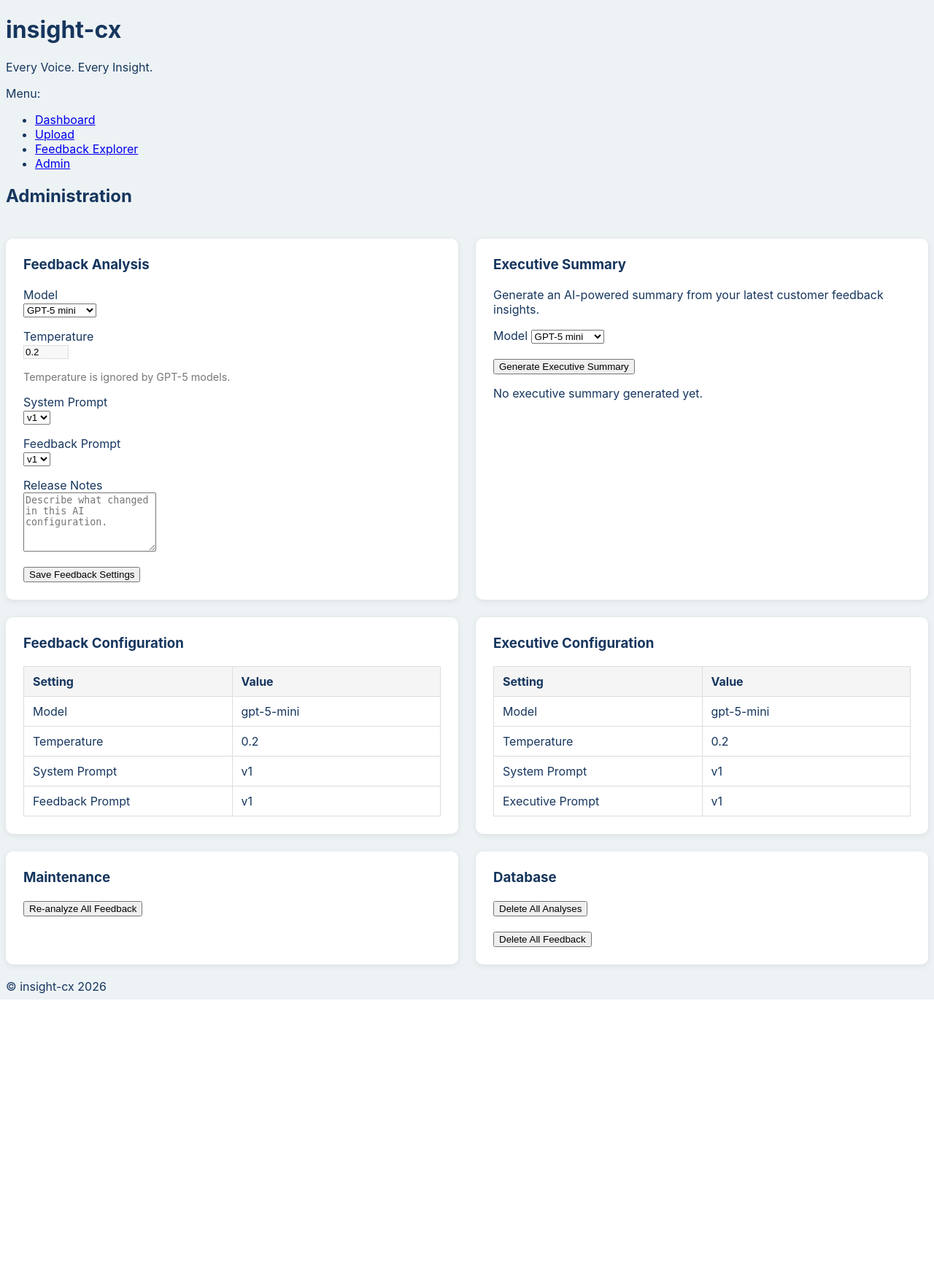
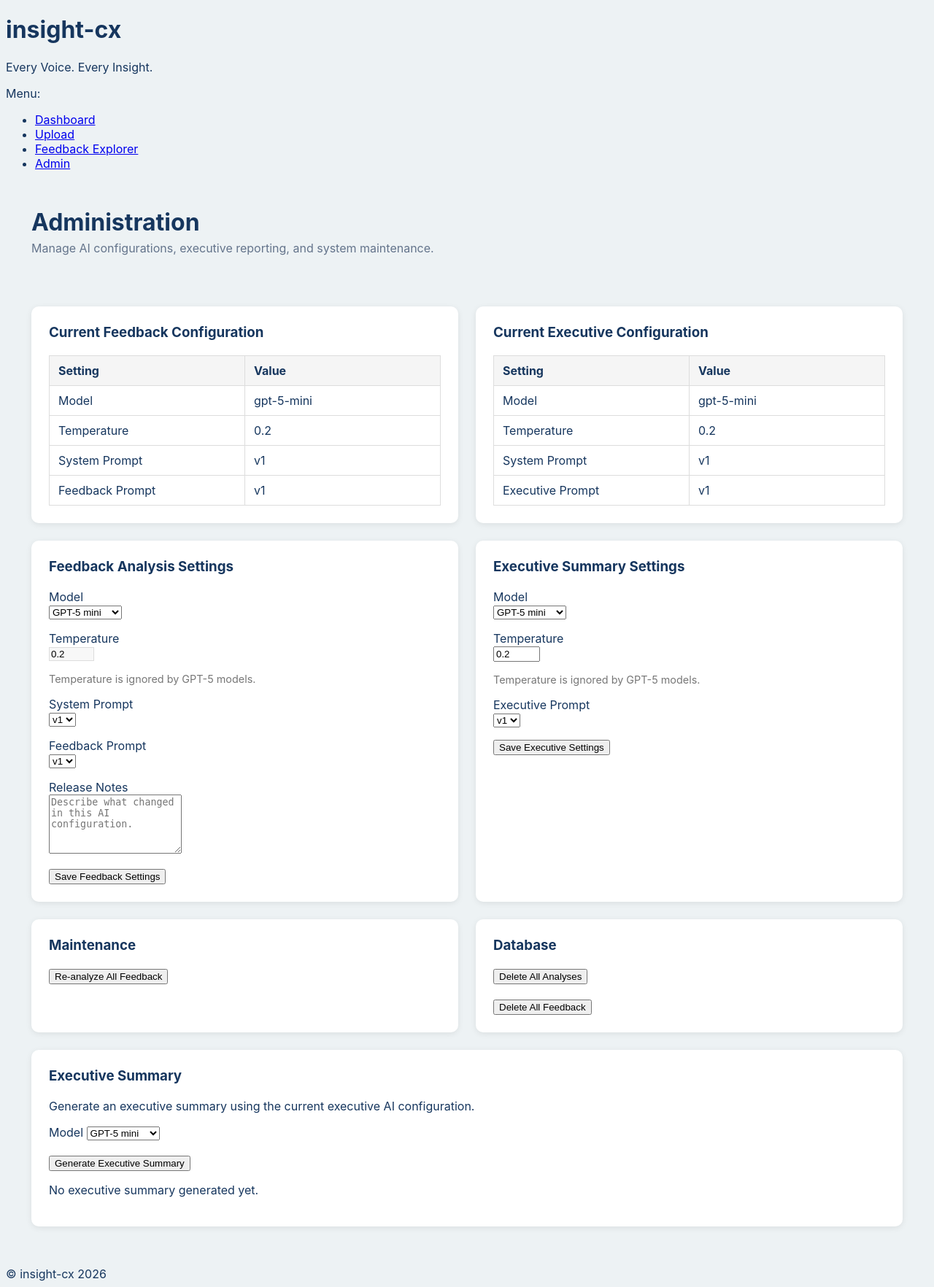
Before and after one commit to birgitt-thomsen/insight-cx, a Flask app: page /admin in a window 1280 px wide. Shown: the whole page at 73% size. Before the commit the page ends 1370 px from the top, so only its background shows below. Run offline with Flask 3, Linux system fonts and the light colour scheme; data comes from the database, SQL or seed files in the repository; data that the repository does not hold is empty.

Commit message:
Adding functionality to update the executive prompt version and section flow updates

```diff
--- a/templates/admin.html
+++ b/templates/admin.html
@@ -2,23 +2,127 @@
 
 {% block content %}
 
-<h2>Administration</h2>
+<div class="executive-dashboard">
+
+    <header class="executive-header">
+        <div>
+            <h1>
+                Administration
+            </h1>
+            <p class="subtitle">
+                Manage AI configurations, executive reporting, and system maintenance.
+            </p>
+        </div>
+    </header>
+
+    <!-- ================================================= -->
+    <!-- CURRENT AI CONFIGURATION -->
+    <!-- ================================================= -->
+
+    <div class="admin-grid">
+
+        <section class="admin-card">
+
+        <h3>Current Feedback Configuration</h3>
+
+            <table class="config-table">
+
+                <tr>
+                    <th>Setting</th>
+                    <th>Value</th>
+                </tr>
+
+                <tr>
+                    <td>Model</td>
+                    <td>{{ settings.feedback_model }}</td>
+                </tr>
+
+                <tr>
+                    <td>Temperature</td>
+                    <td>{{ settings.feedback_temperature }}</td>
+                </tr>
+
+                <tr>
+                    <td>System Prompt</td>
+                    <td>{{ settings.system_prompt_version }}</td>
+                </tr>
+
+                <tr>
+                    <td>Feedback Prompt</td>
+                    <td>{{ settings.feedback_prompt_version }}</td>
+                </tr>
+
+            </table>
 
 
-<div class="admin-grid">
+        </section>
+
+        <section class="admin-card">
+
+
+        <h3>Current Executive Configuration</h3>
+
+
+        <table class="config-table">
+
+
+        <tr>
+        <th>Setting</th>
+        <th>Value</th>
+        </tr>
+
+
+        <tr>
+        <td>Model</td>
+        <td>{{ settings.executive_model }}</td>
+        </tr>
+
+
+        <tr>
+        <td>Temperature</td>
+        <td>{{ settings.executive_temperature }}</td>
+        </tr>
+
+
+        <tr>
+        <td>System Prompt</td>
+        <td>{{ settings.system_prompt_version }}</td>
+        </tr>
+
+
+        <tr>
+        <td>Executive Prompt</td>
+        <td>{{ settings.executive_prompt_version }}</td>
+        </tr>
+
+
+        </table>
+
+        </section>
+
+    </div>
+
 
 
     <!-- ================================================= -->
     <!-- FEEDBACK ANALYSIS CONFIGURATION -->
     <!-- ================================================= -->
 
+    <div class="admin-grid">
+
         <section class="admin-card">
 
-    <h3>Feedback Analysis</h3>
+            <h3>Feedback Analysis Settings</h3>
 
             <form
                 method="POST"
                 action="{{ url_for('update_ai_settings') }}"
+            >
+
+                <input
+                    type="hidden"
+                    name="settings_type"
+                    value="feedback"
                 >
 
 
@@ -170,9 +274,185 @@
 
         </section>
 
+        <!-- ================================================= -->
+        <!-- EXECUTIVE SUMMARY CONFIGURATION -->
+        <!-- ================================================= -->
+
+        <section class="admin-card">
+
+            <h3>Executive Summary Settings</h3>
+
+           <form
+                method="POST"
+                action="{{ url_for('update_ai_settings') }}"
+            >
+
+                <input
+                    type="hidden"
+                    name="settings_type"
+                    value="executive"
+                >
+
+                <p>
+
+                    <label>Model</label><br>
+
+                    <select
+                        id="executive-model"
+                        name="executive_model"
+                    >
+
+                        <option
+                            value="gpt-5-mini"
+                            {% if settings.executive_model == "gpt-5-mini" %}
+                            selected
+                            {% endif %}
+                        >
+                            GPT-5 mini
+                        </option>
+
+                        <option
+                            value="gpt-4o-mini"
+                            {% if settings.executive_model == "gpt-4o-mini" %}
+                            selected
+                            {% endif %}
+                        >
+                            GPT-4o mini
+                        </option>
+
+                        <option
+                            value="gpt-4.1-mini"
+                            {% if settings.executive_model == "gpt-4.1-mini" %}
+                            selected
+                            {% endif %}
+                        >
+                            GPT-4.1 mini
+                        </option>
+
+                    </select>
+
+                </p>
+
+                <p>
+
+                    <label>Temperature</label><br>
+
+                    <input
+                        id="executive-temperature"
+                        type="number"
+                        name="executive_temperature"
+                        value="{{ settings.executive_temperature }}"
+                        min="0"
+                        max="2"
+                        step="0.1"
+                    >
+
+                </p>
+
+                <p
+                    id="executive-temperature-note"
+                    class="helper-text"
+                >
+                    Temperature is ignored by GPT-5 models.
+                </p>
+
+                <p>
+
+                    <label>Executive Prompt</label><br>
+
+                    <select name="executive_prompt">
+
+                        {% for version in executive_versions %}
+
+                        <option
+                            value="{{ version }}"
+                            {% if version == settings.executive_prompt_version %}
+                            selected
+                            {% endif %}
+                        >
+
+                            {{ version }}
+
+                        </option>
+
+                        {% endfor %}
+
+                    </select>
+
+                </p>
+
+                        <button type="submit">
+
+                    Save Executive Settings
+
+                </button>
+
+            </form>
+
+        </section>
+    </div>
+    <!-- ================================================= -->
+    <!-- MAINTENANCE -->
+    <!-- ================================================= -->
+
+
+    <div class="admin-grid">
+
+
+    <section class="admin-card">
+
+        <h3>Maintenance</h3>
+
+        <form
+            method="POST"
+            action="{{ url_for('reanalyze_all') }}"
+        >
+
+            <button type="submit">
+                Re-analyze All Feedback
+            </button>
+
+        </form>
+
+    </section>
 
 
 
+    <section class="admin-card">
+
+        <h3>Database</h3>
+
+
+        <form
+            method="POST"
+            action="{{ url_for('delete_all_analyses') }}"
+        >
+
+            <button type="submit">
+                Delete All Analyses
+            </button>
+
+        </form>
+
+
+        <br>
+
+
+        <form
+            method="POST"
+            action="{{ url_for('delete_all_feedback') }}"
+        >
+
+            <button type="submit">
+                Delete All Feedback
+            </button>
+
+        </form>
+
+
+    </section>
+
+    </div>
 
     <!-- ================================================= -->
     <!-- EXECUTIVE SUMMARY -->
@@ -183,10 +463,9 @@
 
         <h3>Executive Summary</h3>
 
-
             <p>
-Generate an AI-powered summary from your latest
-customer feedback insights.
+            Generate an executive summary using the current
+            executive AI configuration.
             </p>
 
 
@@ -339,161 +618,7 @@ No executive summary generated yet.
 
     </section>
 
-
-
-<!-- ================================================= -->
-<!-- ACTIVE CONFIGURATIONS -->
-<!-- ================================================= -->
-
-
-<section class="admin-card">
-
-
-<h3>Feedback Configuration</h3>
-
-
-    <table class="config-table">
-
-        <tr>
-            <th>Setting</th>
-            <th>Value</th>
-        </tr>
-
-        <tr>
-            <td>Model</td>
-            <td>{{ settings.feedback_model }}</td>
-        </tr>
-
-        <tr>
-            <td>Temperature</td>
-            <td>{{ settings.feedback_temperature }}</td>
-        </tr>
-
-        <tr>
-            <td>System Prompt</td>
-            <td>{{ settings.system_prompt_version }}</td>
-        </tr>
-
-        <tr>
-            <td>Feedback Prompt</td>
-            <td>{{ settings.feedback_prompt_version }}</td>
-        </tr>
-
-    </table>
-
-
-</section>
-
-<section class="admin-card">
-
-
-<h3>Executive Configuration</h3>
-
-
-<table class="config-table">
-
-
-<tr>
-<th>Setting</th>
-<th>Value</th>
-</tr>
-
-
-<tr>
-<td>Model</td>
-<td>{{ settings.executive_model }}</td>
-</tr>
-
-
-<tr>
-<td>Temperature</td>
-<td>{{ settings.executive_temperature }}</td>
-</tr>
-
-
-<tr>
-<td>System Prompt</td>
-<td>{{ settings.system_prompt_version }}</td>
-</tr>
-
-
-<tr>
-<td>Executive Prompt</td>
-<td>{{ settings.executive_prompt_version }}</td>
-</tr>
-
-
-</table>
-
-</section>
-
 </div>
-
-<!-- ================================================= -->
-<!-- MAINTENANCE -->
-<!-- ================================================= -->
-
-
-<div class="admin-grid">
-
-
-<section class="admin-card">
-
-    <h3>Maintenance</h3>
-
-    <form
-        method="POST"
-        action="{{ url_for('reanalyze_all') }}"
-    >
-
-        <button type="submit">
-            Re-analyze All Feedback
-        </button>
-
-    </form>
-
-</section>
-
-
-
-<section class="admin-card">
-
-    <h3>Database</h3>
-
-
-    <form
-        method="POST"
-        action="{{ url_for('delete_all_analyses') }}"
-    >
-
-        <button type="submit">
-            Delete All Analyses
-        </button>
-
-    </form>
-
-
-    <br>
-
-
-    <form
-        method="POST"
-        action="{{ url_for('delete_all_feedback') }}"
-    >
-
-        <button type="submit">
-            Delete All Feedback
-        </button>
-
-    </form>
-
-
-</section>
-
-
-</div>
-
-
 
 <script src="{{ url_for('static', filename='js/ai_settings.js') }}"></script>
 
@@ -507,6 +632,12 @@ updateTemperatureUI(
     "model",
     "temperature",
     "temperature-note"
+);
+
+updateTemperatureUI(
+    "executive-model",
+    "executive-temperature",
+    "executive-temperature-note"
 );
 
 const form =
```
Lines whose indentation alone changed are shown as unchanged.
